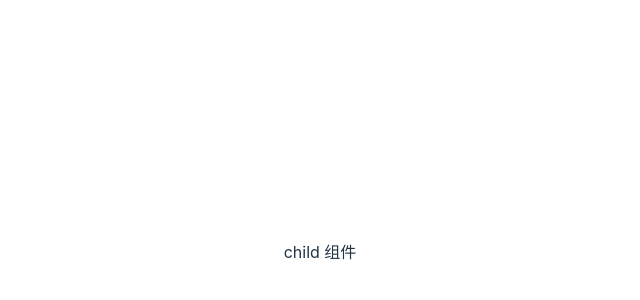
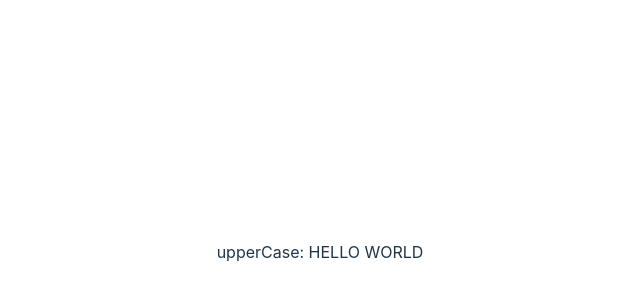
Before and after one commit to husky-dot/vue-tips-handbook, a Vue app: page / in a window 1280 px wide. Shown: the part 148-448 px from the top of the page, without its empty margins (320-960 px from the left). Built offline with nearby package versions, Linux system fonts and the light colour scheme.

Commit message:
feat: 完成

```diff
--- a/src/App.vue
+++ b/src/App.vue
@@ -1,18 +1,9 @@
 <template>
   <div>
-    <Child ref="child" />
+    <User />
   </div>
 </template>
 
-<script>
-import Child from './components/Child.vue'
-
-export default {
-  components: {
-    Child
-  },
-  mounted () {
-    this.$refs.child.childMethod()
-  }
-}
+<script setup>
+import User from './components/Second.vue'
 </script>
--- a/src/components/Child.vue
+++ /dev/null
@@ -1,13 +0,0 @@
-<template>
-  <div>child 组件</div>
-</template>
-
-<script>
-export default {
-  methods: {
-    childMethod() {
-      console.log("调用了 child 组件方法");
-    },
-  },
-};
-</script>
--- /dev/null
+++ b/src/components/Second.vue
@@ -0,0 +1,19 @@
+<template>
+  <div>upperCase: {{ upperCase }}</div>
+</template>
+
+<script>
+export default {
+  setup() {
+    const title = 'hello world'
+    return {
+      title,
+    }
+  },
+  computed: {
+    upperCase() {
+      return this.title.toUpperCase()
+    },
+  },
+}
+</script>
```
Also changed, not shown: src/components/User.vue (added, +18 -0 lines).
